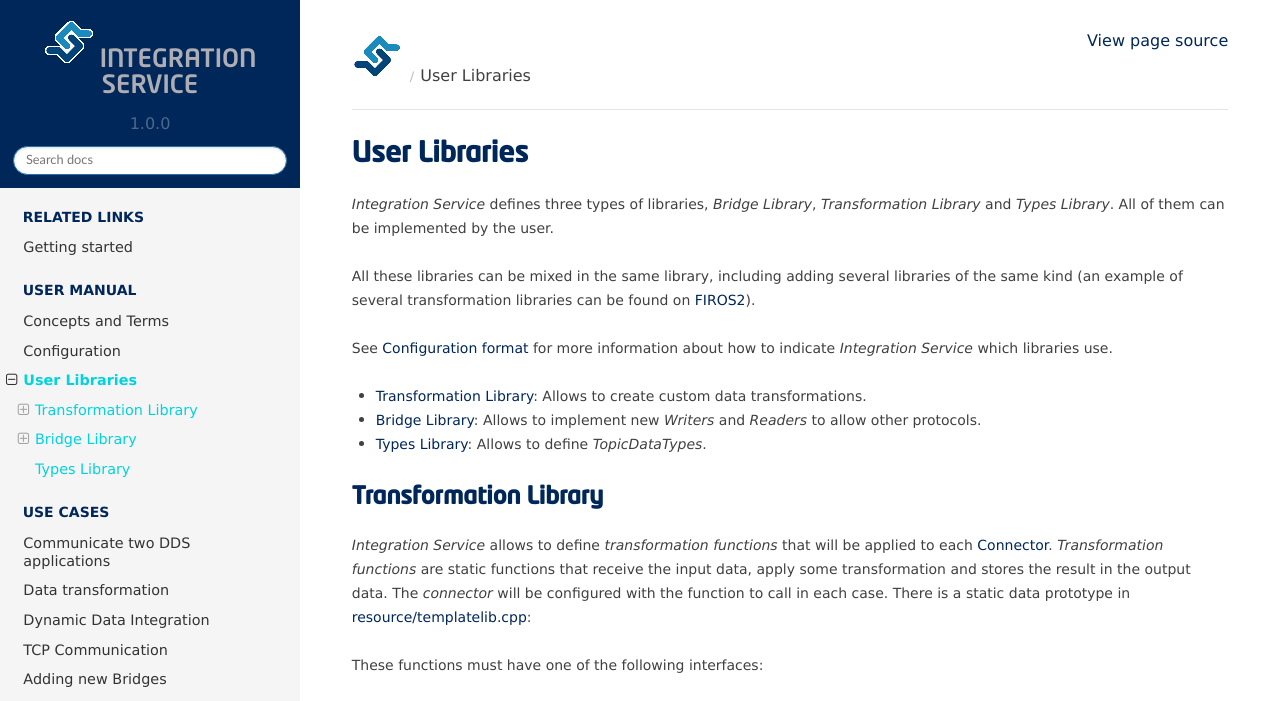
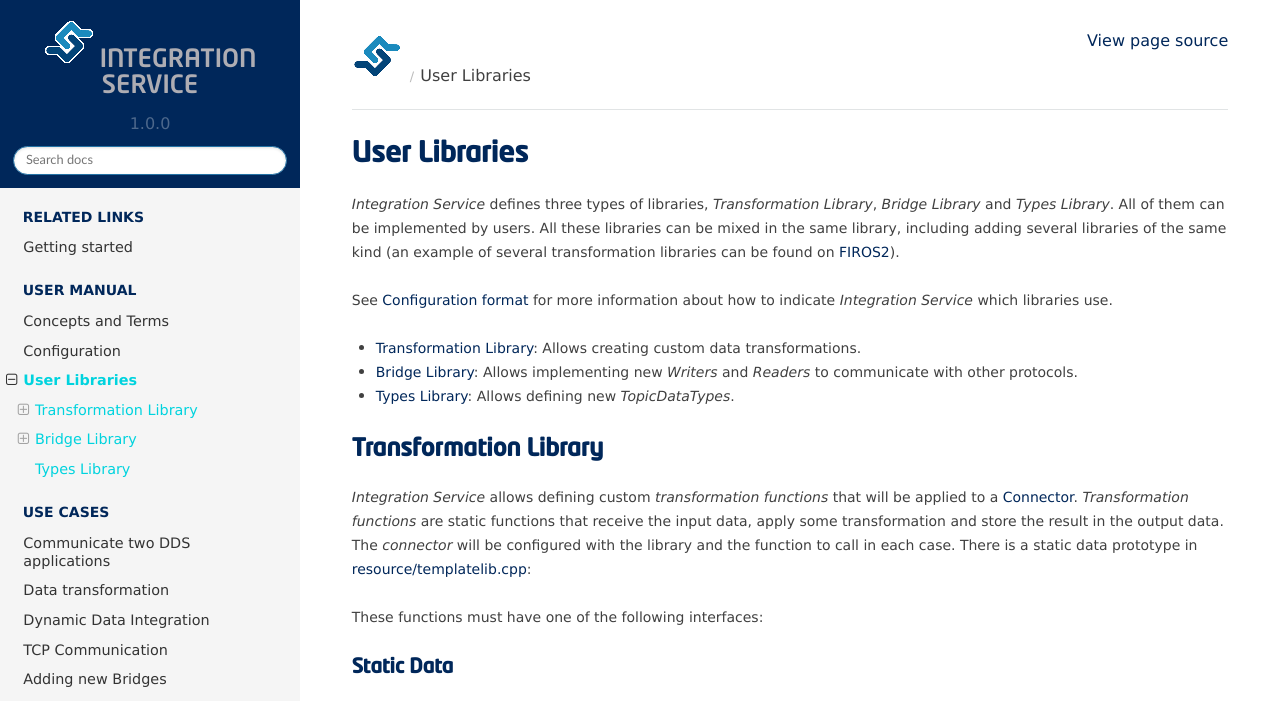
Before and after one commit to eProsima/Integration-Service-docs, a Sphinx documentation site: the page built from docs/technical.rst, in a window 1280 px wide and 1400 px high. Shown: the top 701 px of the window. Built offline with Sphinx 7.4.7 and the Read the Docs theme 2.0.0, drawn with Linux system fonts in a browser that asks for light colours; some of the changed text lies outside the part shown; grey boxes are pictures that could not be loaded.

Commit message:
Refs #3933 Fix issues with tabs in the cpp code and apply small changes to the explanations

```diff
--- a/docs/technical.rst
+++ b/docs/technical.rst
@@ -1,29 +1,28 @@
 User Libraries
 ==============
 
-*Integration Service* defines three types of libraries, *Bridge Library*, *Transformation Library*
-and *Types Library*. All of them can be implemented by the user.
-
+*Integration Service* defines three types of libraries, *Transformation Library*, *Bridge Library*
+and *Types Library*. All of them can be implemented by users.
 All these libraries can be mixed in the same library, including adding several libraries of the same kind
 (an example of several transformation libraries
 can be found on `FIROS2 <https://github.com/eProsima/FIROS2/tree/master/examples/TIS_NGSIv2>`__).
 
 See :ref:`Configuration format` for more information about how to indicate *Integration Service* which libraries use.
 
-* :ref:`Transformation Library`: Allows to create custom data transformations.
+* :ref:`Transformation Library`: Allows creating custom data transformations.
 
-* :ref:`Bridge Library`: Allows to implement new *Writers* and *Readers* to allow other protocols.
+* :ref:`Bridge Library`: Allows implementing new *Writers* and *Readers* to communicate with other protocols.
 
-* :ref:`Types Library`: Allows to define *TopicDataTypes*.
+* :ref:`Types Library`: Allows defining new *TopicDataTypes*.
 
 
 Transformation Library
 ----------------------
 
-*Integration Service* allows to define *transformation functions* that will be applied to each :ref:`connector`.
+*Integration Service* allows defining custom *transformation functions* that will be applied to a :ref:`connector`.
 *Transformation functions* are static functions that receive the input data,
-apply some transformation and stores the result in the output data.
-The *connector* will be configured with the function to call in each case.
+apply some transformation and store the result in the output data.
+The *connector* will be configured with the library and the function to call in each case.
 There is a static data prototype in
 `resource/templatelib.cpp <https://github.com/eProsima/Integration-Service/blob/master/resource/templatelib.cpp>`__:
 
@@ -105,9 +104,8 @@ ISBridge
 ^^^^^^^^
 
 This component must communicate ``ISReaders`` with ``ISWriters``, applying the
-:ref:`transformation functions <Transformation Library>` if any.
-Its default implementation must be enough for the majority of cases.
-It can be seen as a **connector manager** as it is responsible to apply the data flow and the logic of each connector.
+:ref:`transformation functions <Transformation Library>` if any and its default implementation must be enough for the majority of cases.
+It can be seen as a **connector manager** as it is responsible for applying the data flow and the logic of each connector.
 A bridge can manage several *connectors* and it should reuse readers, transformation functions and writers if it's
 possible. In complex configurations, like in this :ref:`example`, several connectors can share the same readers,
 transformation functions, and writers.
@@ -129,8 +127,8 @@ After that, simply remove the unmodified methods.
 RTPS-Bridge
 ^^^^^^^^^^^
 
-*Integration Service* has a default builtin *RTPS-Bridge*, but you can specify any other protocol
-implementing your own libraries.
+*Integration Service* has a default built-in *RTPS-Bridge*, but it allows creating custom bridges
+to connect new protocols implementing your own libraries.
 
 Implements a full ``ISBridge`` using *Fast-RTPS* *publisher* and *subscriber*.
 Its ``ISBridge`` implementation is able to communicate
@@ -138,7 +136,6 @@ several *subscribers* with several *publishers*, establishing routes and applyin
 :ref:`transformation functions <Transformation Library>` depending on each *connector* configuration.
 
 The *connector* :ref:`rtps bridge` uses this kind of bridge.
-
 
 ISWriter
 ^^^^^^^^
@@ -186,7 +183,7 @@ If one of them isn't needed, just implement as follows:
 Types Library
 -------------
 
-*Integration Service* allows us to define types libraries to create custom data types.
+*Integration Service* allows defining types libraries to create custom data types.
 These libraries must offer a function with the following declaration:
 
 .. literalinclude:: technical.cpp
```
Also changed, not shown: other parts of docs/technical.rst (+7 -7 lines), 1 other file.
